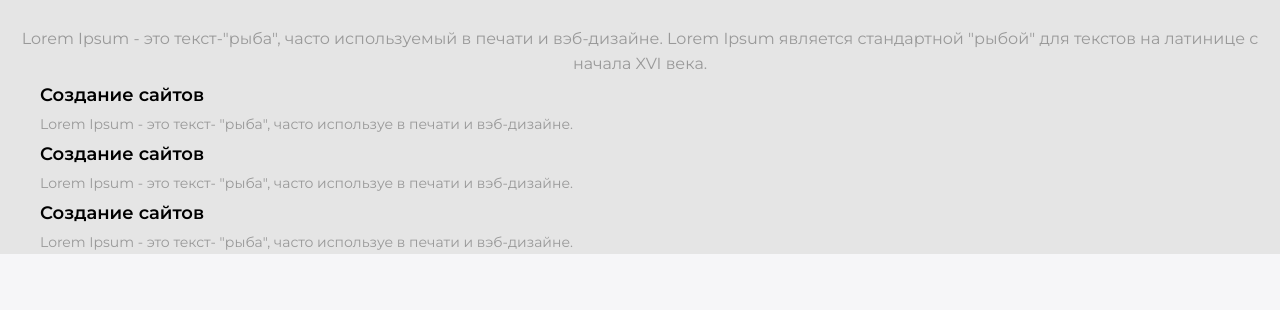
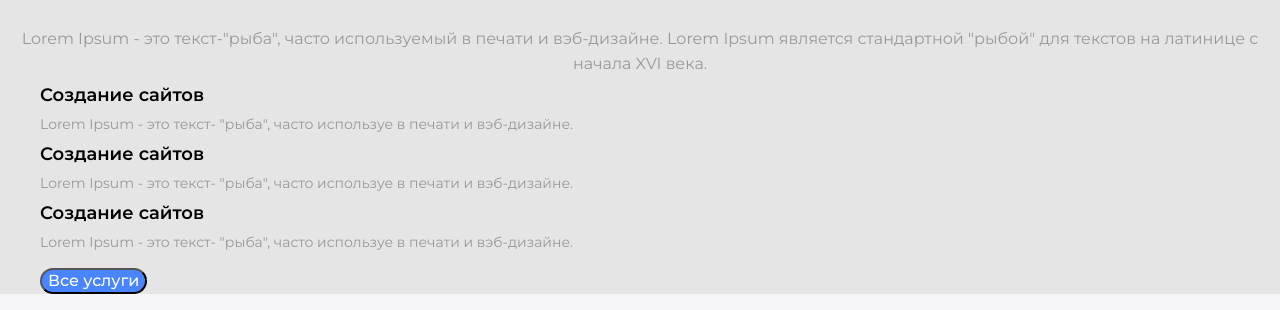
Before and after one commit to MaximeWishnevski/blended, a plain HTML site: page index.html in a window 1280 px wide. Shown: the part 496-806 px from the top of the page. Drawn offline with nearby package versions, Linux system fonts and the light colour scheme.

Commit message:
update index.html

```diff
--- a/index.html
+++ b/index.html
@@ -80,6 +80,7 @@
               Lorem Ipsum - это текст- "рыба", часто используе в печати и
               вэб-дизайне.
             </p>
+            <button class="btn" type="button">Все услуги</button>
           </li>
         </ul>
       </section>
```
